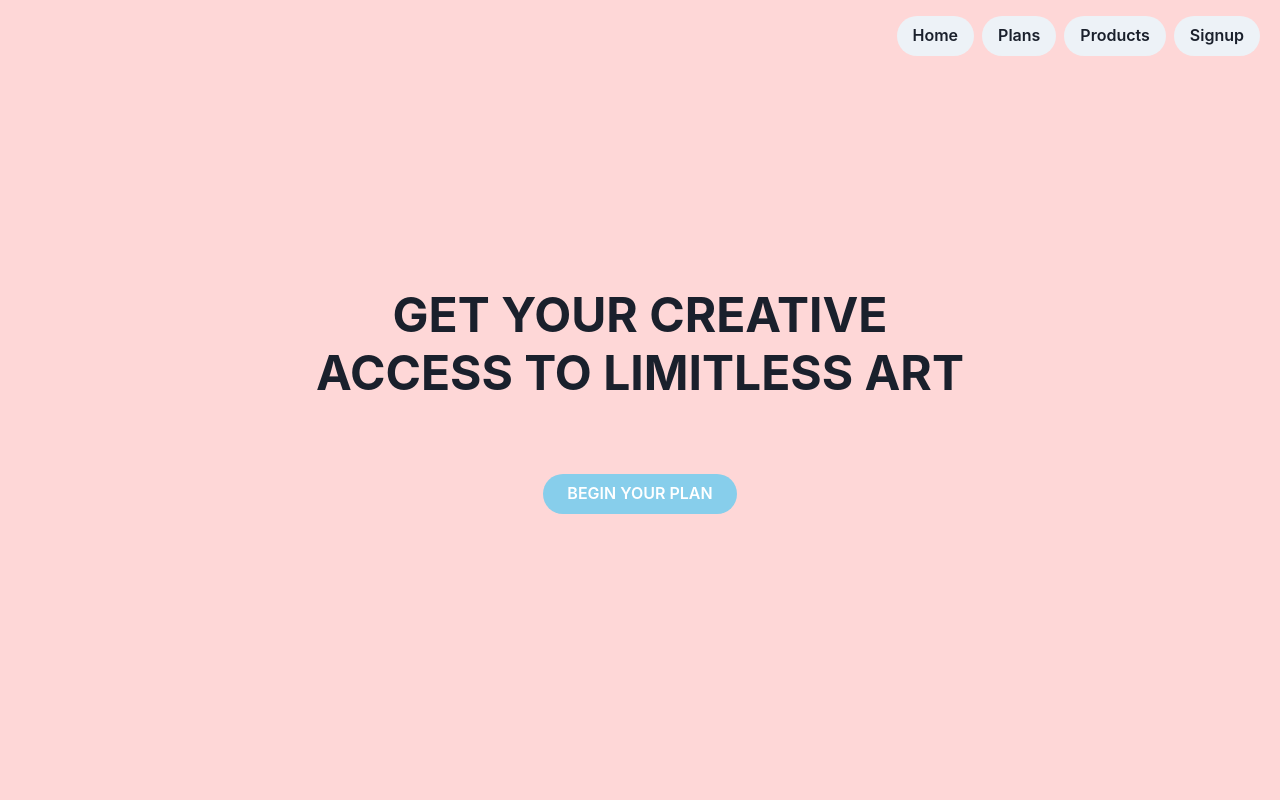
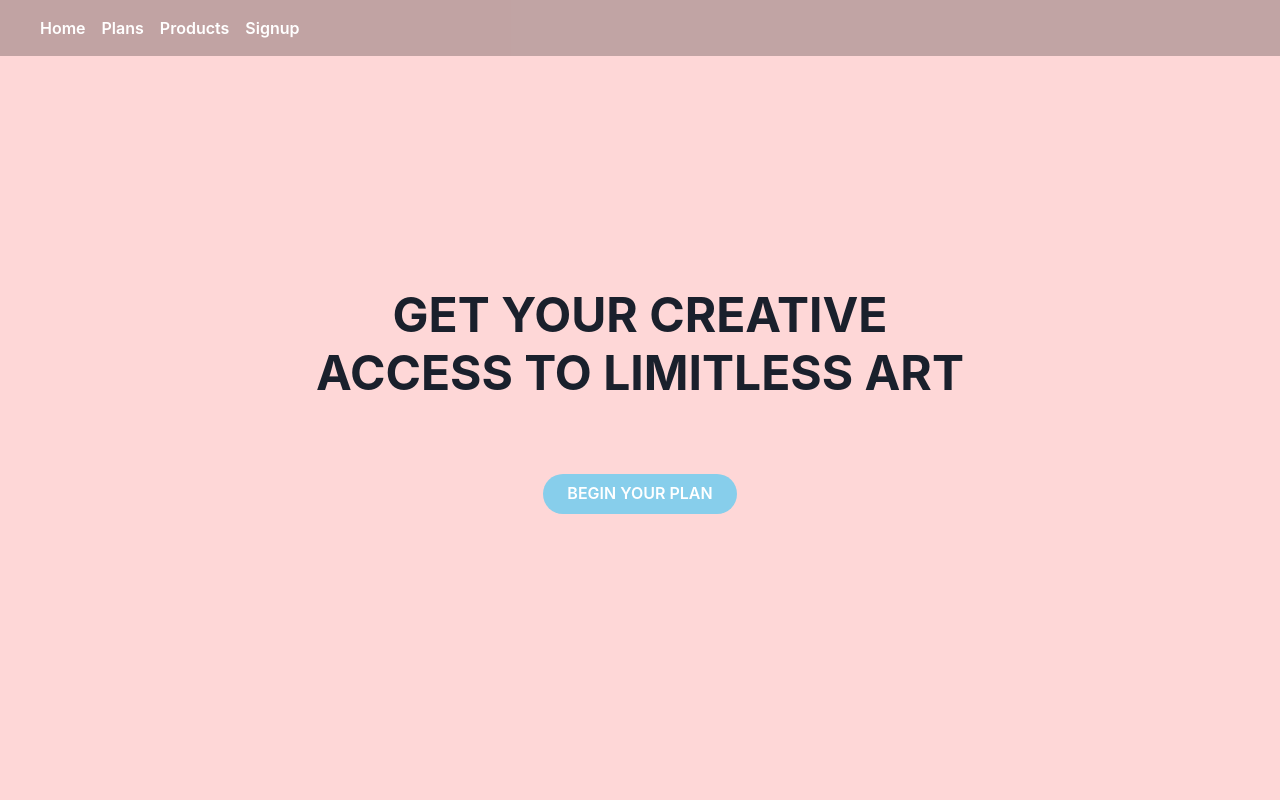
Before and after one commit to jasonLapina/Polypix-v2, a Next.js app: page /plans in a window 1280 px wide. Shown: the top 800 px of the page. Built offline with nearby package versions, Linux system fonts and the light colour scheme.

Commit message:
navbar style change

```diff
--- a/components/Products/Packs/PackList.js
+++ b/components/Products/Packs/PackList.js
@@ -14,7 +14,9 @@ function PackList({ packs }) {
   return (
     <Box>
       <ComponentLayout>
-        <Heading>Asset Pack List</Heading>
+        <Heading textAlign='center' mb='24px'>
+          Asset Packs
+        </Heading>
         <Carousel propSettings={carouselSettings}>
           {packs.map((item) => (
             <PackItem pack={item} key={item.id} />
--- a/components/Shared/Layout/Navbar.js
+++ b/components/Shared/Layout/Navbar.js
@@ -1,4 +1,4 @@
-import { Button, HStack } from "@chakra-ui/react";
+import { Box, Button, HStack } from "@chakra-ui/react";
 import Link from "next/link";
 import { useEffect, useState } from "react";
 
@@ -38,22 +38,27 @@ function Navbar() {
 
   return (
     <HStack
+      bgColor='blackAlpha.400'
       zIndex={99}
       pos='fixed'
-      right='20px'
-      top='16px'
       transition='all .4s'
+      w='100%'
+      gap='16px'
+      py='16px'
     >
+      <Box boxSize='24px' />
       {navItems.map((item) => {
         return (
           <Button
             _hover={{
               opacity: 1,
             }}
+            variant='link'
             opacity={isPastHero ? 0.4 : 1}
             borderRadius='40px'
             as={Link}
             href={item.link}
+            color='white'
           >
             {item.text}
           </Button>
--- a/pages/products.js
+++ b/pages/products.js
@@ -9,10 +9,10 @@ export default function Products({ packs }) {
   return (
     <Box>
       <Box h='320px' w='100%' bgColor='red.100' />
-      <VStack align='normal'>
-        <VideoList />
+      <VStack my='48px' align='normal'>
+        {/* <VideoList /> */}
         <PackList packs={packs.data} />
-        <AssetList />
+        {/* <AssetList /> */}
       </VStack>
     </Box>
   );
```
Also changed, not shown: components/Products/Packs/PackItem.js (+21 -4 lines).
